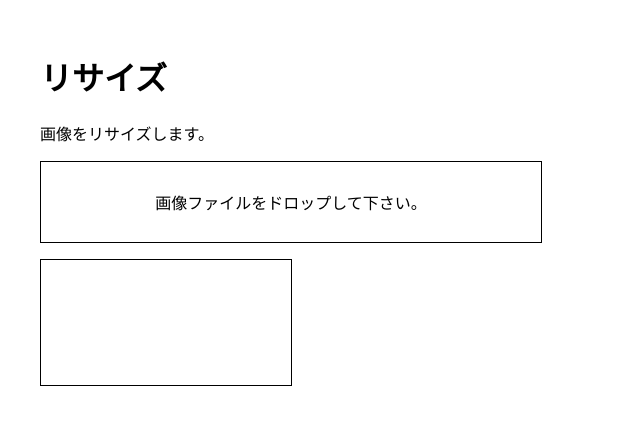
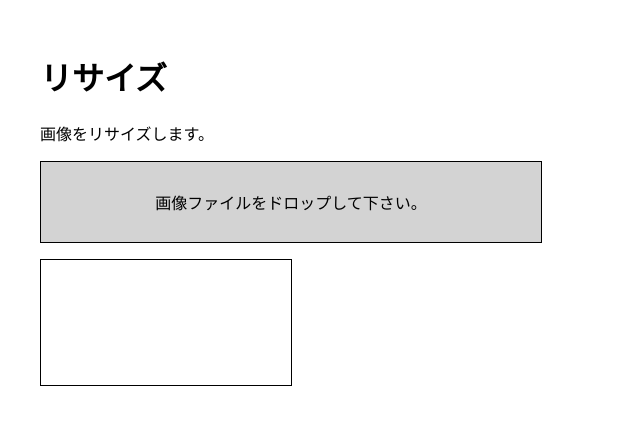
Before and after one commit to osawa-koki/simple-image-manipulator.ts, a React (Create React App) app: page /simple-image-manipulator.ts/resize in a window 1280 px wide. Shown: the top 424 px of the page, without its empty margins (0-640 px from the left). Built offline with nearby package versions, Linux system fonts and the light colour scheme.

Commit message:
小さな修正。

```diff
--- a/src/Pages/Resize.scss
+++ b/src/Pages/Resize.scss
@@ -10,6 +10,7 @@
     width: 500px;
     height: 80px;
     border: 1px black solid;
+    background-color: lightgray;
   }
   #SampleCanvas {
     margin: 1rem 0;
```
